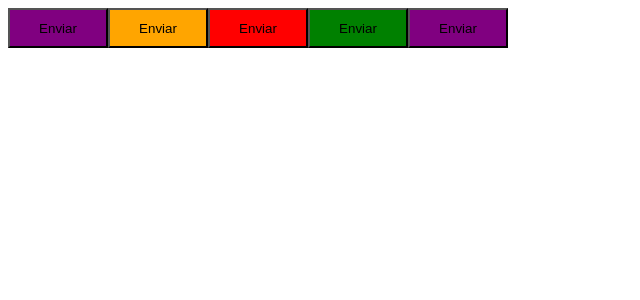
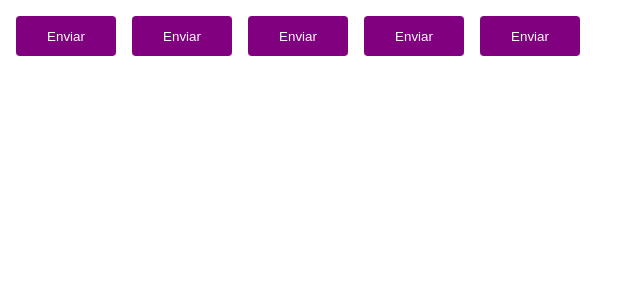
Before and after one commit to pablisson/b2-ignite-timer, a React (Vite) app: page / in a window 1280 px wide. Shown: the top 300 px of the page, without its empty margins (0-640 px from the left). Built offline with nearby package versions, Linux system fonts and the light colour scheme.

Commit message:
alterando o tema

```diff
--- a/src/components/Button.styles.ts
+++ b/src/components/Button.styles.ts
@@ -16,8 +16,14 @@ const buttonVariants = {
 export const ButtonContainer = styled.button<ButtonContainerProps>`
   width: 100px;
   height: 40px;
+  border-radius: 4px;
+  border:0;
+  margin:8px;
 
-  ${props => {
+  background-color: ${props => props.theme.primary};
+  color: ${props => props.theme.white};
+
+  /* ${props => {
     return css`background-color: ${buttonVariants[props.variant]}`
-  }}
+  }} */
 `
--- a/src/styles/themes/default.ts
+++ b/src/styles/themes/default.ts
@@ -1,4 +1,5 @@
 export const defaultTheme = {
+  white: '#FFF',
   primary: 'purple',
   secondary: 'orange',
 }
```
